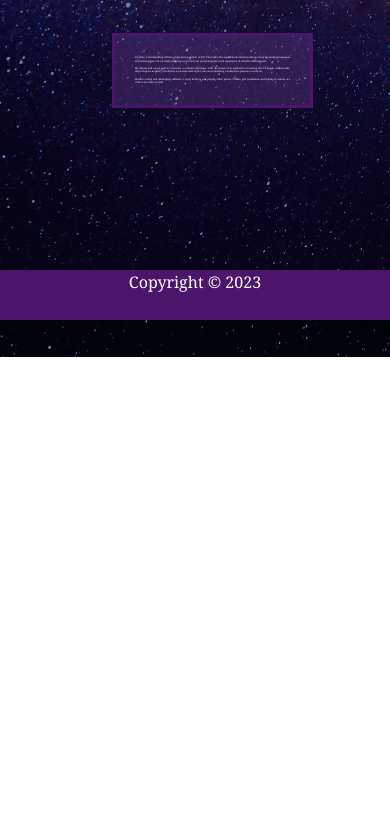
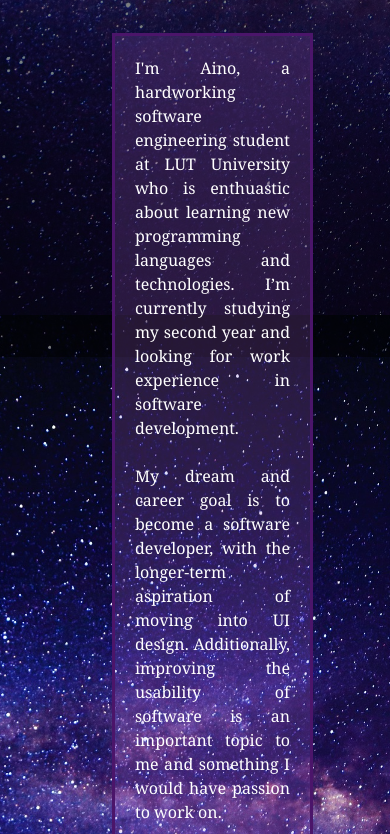
Before and after one commit to aRakkolainen/project_front_end, a website: page dist/about.html in a window 390 px wide. Shown: the part 529-1363 px from the top of the page. Before the commit the page ends 886 px from the top, so only its background shows below. Drawn offline with Linux system fonts and the light colour scheme.

Commit message:
Smartphone edited

```diff
--- a/scss/_mobile.scss
+++ b/scss/_mobile.scss
@@ -117,8 +117,8 @@
             grid-gap: 2px;
             grid-template-areas:
             'title'
+            'bio-img'
             'subtitle'
-            'bio-img'
             'bio-text';
             grid-template-columns: repeat(4, 1.5fr);
 
@@ -139,7 +139,7 @@
             font-size:3.5rem;
         }
         .bio-text {
-            font-size:0.15rem;
+            font-size:1rem;
         }
         .courses {
             grid-template-columns: 1fr;
```
Also changed, not shown: dist/css/main.css.
